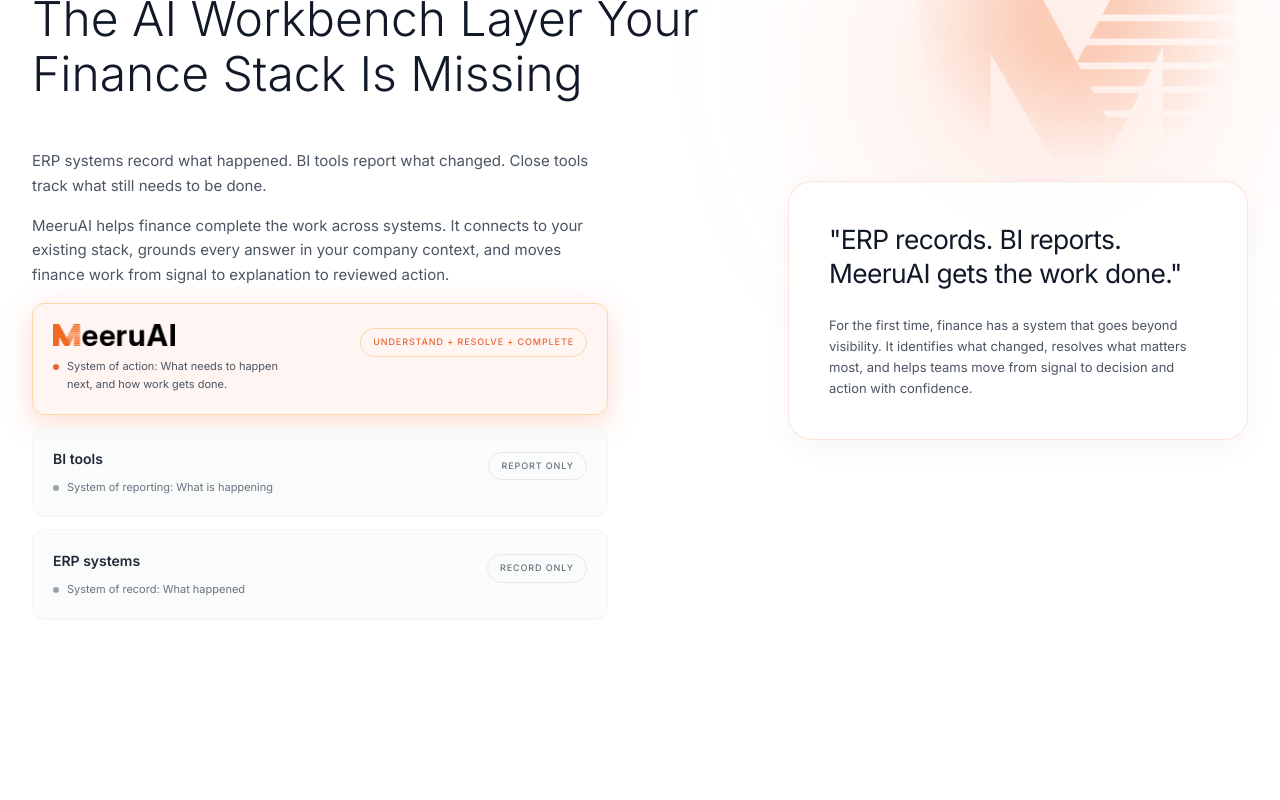
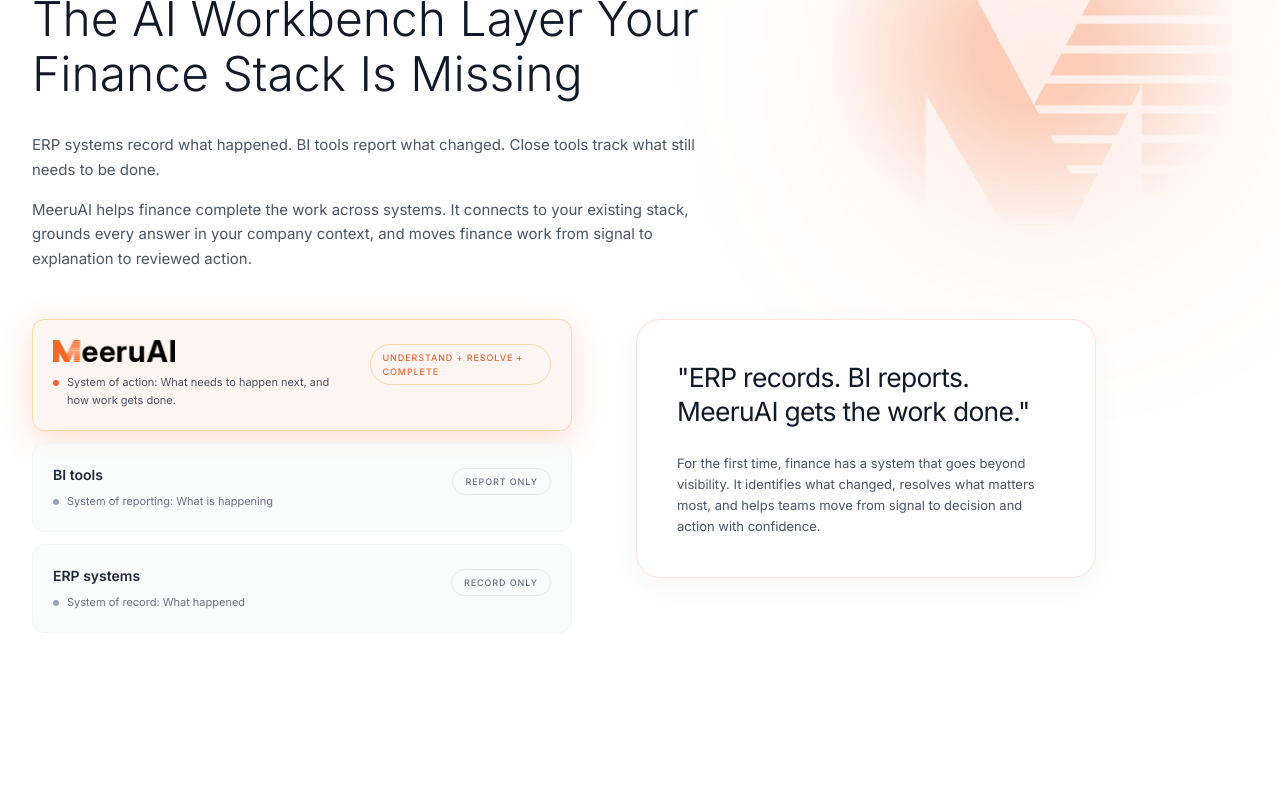
Before and after one commit to Saipraveen1234/MEERUAI, a Next.js app: page / in a window 1280 px wide. Shown: the part 1980-2780 px from the top of the page. Built offline with nearby package versions, Linux system fonts and the light colour scheme.

Commit message:
meeru-fits-fixes

```diff
--- a/app/home/sections/MeeruFitsSection.tsx
+++ b/app/home/sections/MeeruFitsSection.tsx
@@ -74,7 +74,7 @@
         <img
           src="/meeru-m-coral.png"
           alt="Background Logo"
-          className="absolute right-[5%] top-[10%] h-[280px] w-auto object-contain opacity-[0.25]"
+          className="absolute right-[5%] top-[10%] h-[350px] w-auto object-contain opacity-[0.25]"
           style={{
             maskImage: "radial-gradient(ellipse at 50% 45%, black 20%, transparent 70%)",
             WebkitMaskImage: "radial-gradient(ellipse at 50% 45%, black 20%, transparent 70%)"
@@ -86,13 +86,11 @@
         <p className="text-xs font-semibold tracking-[0.2em] text-meeru-orange uppercase mb-4">
           WHERE MEERUAI FITS
         </p>
-        <h2 className="text-4xl lg:text-[3rem] font-light leading-[1.15] text-gray-900 max-w-3xl mb-12">
+        <h2 className="text-4xl lg:text-[3rem] font-light leading-[1.15] text-gray-900 max-w-3xl mb-8">
           The AI Workbench Layer Your Finance Stack Is Missing
         </h2>
 
-        <div className="grid lg:grid-cols-[1fr_auto] gap-12 lg:gap-24 items-start">
-          {/* Left Column */}
-          <div className="space-y-4 text-gray-600 text-[15px] leading-relaxed max-w-xl">
+        <div className="space-y-4 text-gray-600 text-[15px] leading-relaxed max-w-2xl mb-12">
           <p>
             ERP systems record what happened. BI tools report what changed. Close tools track
             what still needs to be done.
@@ -102,8 +100,11 @@
             stack, grounds every answer in your company context, and moves finance work from
             signal to explanation to reviewed action.
           </p>
+        </div>
 
-            <div ref={cardsRef} className="space-y-3 mt-12">
+        <div className="flex flex-col lg:flex-row gap-12 lg:gap-16 items-start">
+          {/* Left Column (Cards) */}
+          <div ref={cardsRef} className="space-y-3 w-full lg:w-[540px] shrink-0">
               {/* MeeruAI Card — data-reveal="2" (animates last) */}
               <motion.div
                 variants={cardVariants}
@@ -119,7 +120,7 @@
                     <img src="/meeruai-logo.png" alt="MeeruAI" className="h-[22px] w-auto object-contain mb-3" />
                     <div className="flex items-start gap-2">
                       <div className="w-1.5 h-1.5 rounded-full bg-meeru-orange mt-1.5 shrink-0" />
-                      <p className="text-[11px] text-gray-600 leading-relaxed max-w-full md:max-w-[220px]">
+                      <p className="text-[11px] text-gray-600 leading-relaxed">
                         System of action: What needs to happen next, and how work gets done.
                       </p>
                     </div>
@@ -178,10 +179,9 @@
                 </div>
               </motion.div>
             </div>
-          </div>
 
           {/* Right Column (Quote Card) */}
-          <div className="lg:w-[460px] lg:mt-8">
+          <div className="w-full lg:w-[460px] shrink-0">
             <div className="rounded-[1.5rem] border border-[#FF7448]/20 bg-white/90 backdrop-blur-sm p-6 lg:p-10 shadow-[0_8px_30px_rgb(0,0,0,0.04)]">
               <h3 className="text-[1.65rem] font-normal text-gray-900 leading-[1.3] tracking-tight mb-6 min-h-[3.5rem]">
                 <span className="text-gray-900">"{typedText}</span>
```
Lines whose indentation alone changed are shown as unchanged.
